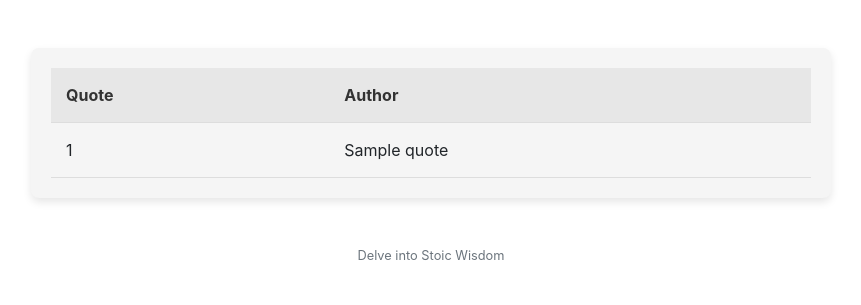
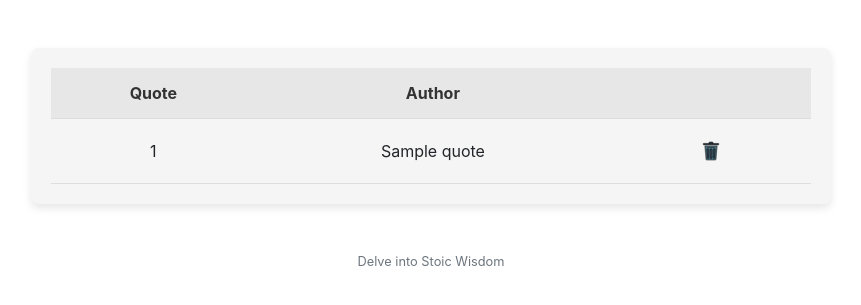
Before and after one commit to mohulshukla/stoic_flaskapp, a Flask app: template templates/index.html in a window 1280 px wide. Shown: the part 76-381 px from the top of the page, without its empty margins (209-1070 px from the left). Run offline with Flask 3, Linux system fonts and the light colour scheme; the template is opened without the code that fills it: most values are stand-ins (such as "Sample title", 1, 10 or a date in 2020); some libraries are stand-ins or nearby versions.

Commit message:
delete button improvements and fixed user generated tables

```diff
--- a/app.py
+++ b/app.py
@@ -160,7 +160,7 @@ def generate():
 def save_quote():
     quote_text = request.form.get('quote_text')
     quote_author = request.form.get('quote_author')
-    user_id = request.form.get('user_id')  # Since user is already logged in
+    user_id = session.get('user_id')  # Since user is already logged in
 
     # Save quote to the database
     connection = sqlite3.connect('quotes_app.db')
@@ -176,6 +176,20 @@ def save_quote():
     # Redirect to a new page or the same page with a success message
     return redirect(url_for('generate'))  # Redirect back to the generate route or to a 'success' route
 
+
+
+# deleting route
+@app.route('/delete/<quote_text>')
+@login_required
+def delete_quote(quote_text):
+    user_id = session.get('user_id')
+    connection = sqlite3.connect('quotes_app.db')
+    cursor = connection.cursor()
+    cursor.execute("DELETE FROM quotes WHERE quote_text = ? AND user_id = ?", (quote_text, user_id))
+    connection.commit()
+    connection.close()
+
+    return redirect(url_for('index'))
 
 
 # add quote route
--- a/helpers.py
+++ b/helpers.py
@@ -48,7 +48,9 @@ def get_saved_quotes():
     connection = sqlite3.connect('quotes_app.db')
     cursor = connection.cursor()
 
-    cursor.execute("SELECT quote_text, author FROM quotes")
+    user_id = session['user_id']
+
+    cursor.execute("SELECT quote_text, author FROM quotes WHERE user_id = ?", (user_id,))
     quotes = cursor.fetchall()
 
     connection.close()
--- /dev/null
+++ b/static/script.js
@@ -0,0 +1,9 @@
+document.addEventListener('DOMContentLoaded', function() {
+    document.querySelectorAll('.btn-1').forEach(function(button) {
+        button.addEventListener('click', function(event) {
+            if (!confirm('Are you sure you want to delete this quote?')) {
+                event.preventDefault();
+            }
+        });
+    });
+});
--- a/static/styles.css
+++ b/static/styles.css
@@ -87,7 +87,7 @@ nav .navbar-brand
 
 .quotes-table th, .quotes-table td {
     padding: 15px;
-    text-align: left;
+    text-align: center;
     border-bottom: 1px solid #ddd;
 }
 
@@ -104,3 +104,9 @@ nav .navbar-brand
 .quotes-table tr:hover {
     background-color: #ddd;
 }
+
+
+.btn-1 {
+    background-color: transparent; /* Transparent background */
+    border: none; /* Remove border */
+}
--- a/templates/index.html
+++ b/templates/index.html
@@ -1,3 +1,4 @@
+<script src="/static/script.js"></script>
 {% extends "layout.html" %}
 
 {% block title %}
@@ -11,6 +12,7 @@
                 <tr>
                     <th>Quote</th>
                     <th>Author</th>
+                    <th></th>
                 </tr>
             </thead>
             <tbody>
@@ -18,6 +20,13 @@
                 <tr>
                     <td>{{ quote[0] }}</td>
                     <td>{{ quote[1] }}</td>
+
+                    <td>
+                        <a href="{{ url_for('delete_quote', quote_text=quote[0]) }}" class="btn btn-1">
+                            <img src="/static/delete.png" alt="Delete">
+                        </a>
+                    </td>
+
                 </tr>
                 {% endfor %}
             </tbody>
```
Also changed, not shown: quotes_app.db, static/delete.png (added), 4 other files.
